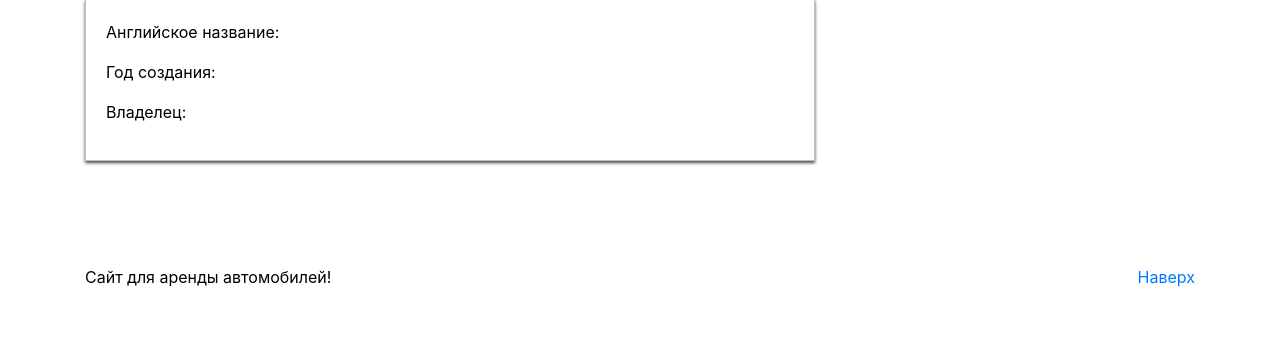
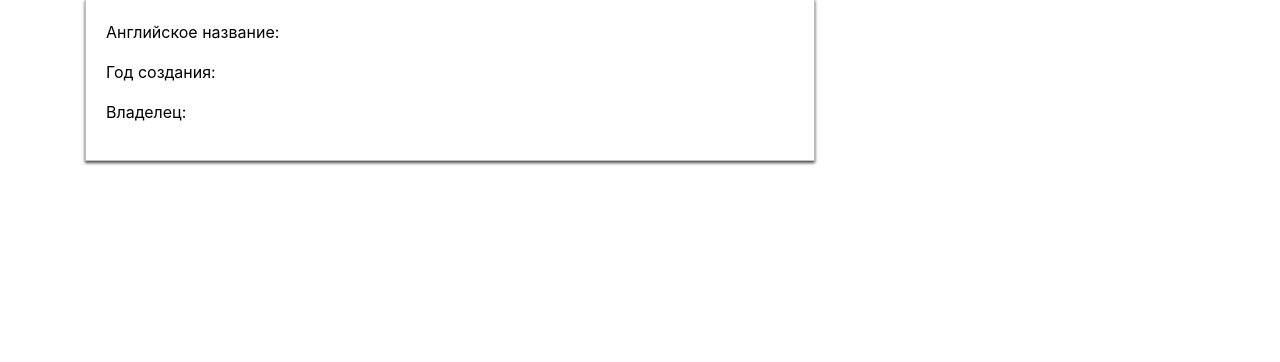
Before and after one commit to 0Stanislaw0/Test_heroku, a Django app: template templates/cars/cars_detail.html in a window 1280 px wide. Shown: the part 123-485 px from the top of the page. Run offline with Django 3.2, Linux system fonts and the light colour scheme; the template is opened without the code that fills it, so the values that code supplies are empty; some libraries are stand-ins or nearby versions.

Commit message:
Update base.html

```diff
--- a/templates/cars/base.html
+++ b/templates/cars/base.html
@@ -66,14 +66,4 @@
         </div>
   </main>
 </body>
-  <footer>
-    <div class="container">
-      <p class="float-right">
-        <a href="#" style="">{% trans "Наверх" %}</a>
-      </p>
-      <p>Cайт для аренды автомобилей!</p>
-  </div>
-  {% block js %}
-{%endblock%}
-</footer>
 </html>
```
